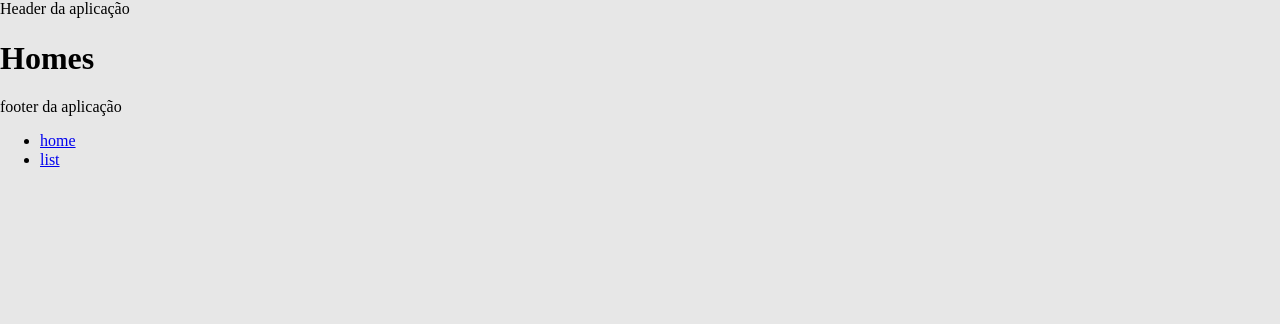
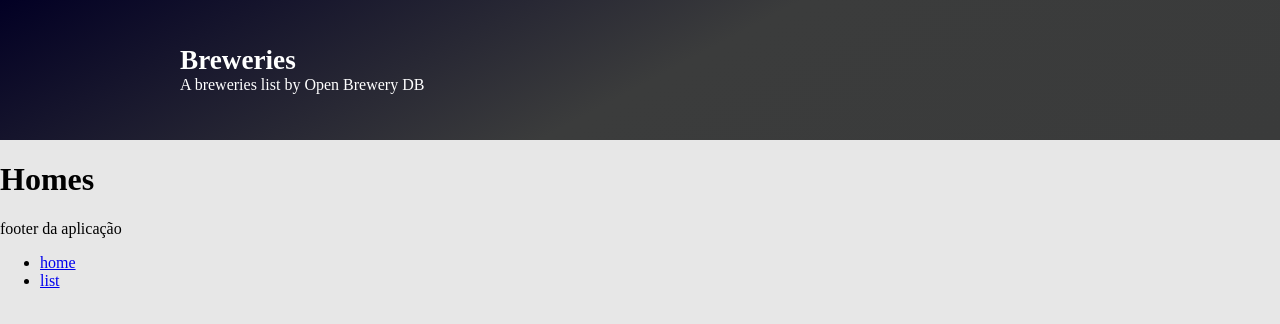
Before and after one commit to mlesouza/test-front-end, a website: page app/index.html in a window 1280 px wide. Drawn offline with nearby package versions, Linux system fonts and the light colour scheme; some packages are replaced by stand-ins of ours.

Commit message:
Criado Header e estilizacoes padroes

```diff
--- a/app/app.css
+++ /dev/null
@@ -1,3 +0,0 @@
-body {
-  background-color: #e7e7e7
-}
--- /dev/null
+++ b/app/assets/css/app.css
@@ -0,0 +1,2 @@
+@import url("utils.css");
+@import url("header.css");
--- /dev/null
+++ b/app/assets/css/header.css
@@ -0,0 +1,16 @@
+.header {
+    background: rgb(2, 0, 36);
+    background: linear-gradient(152deg, rgba(2, 0, 36, 1) 0%, rgba(59, 60, 60, 1) 52%, rgba(58, 59, 59, 1) 100%);
+    color: white;
+    max-height: 140px;
+    min-height: 140px;
+}
+
+.header-container {
+
+}
+
+.header-container > h1 {
+    font-size: 1.7em;
+    margin: 0;
+}
--- /dev/null
+++ b/app/assets/css/utils.css
@@ -0,0 +1,21 @@
+body {
+    background-color: #e7e7e7
+}
+
+.max-width {
+    max-width: 920px;
+    margin: auto;
+    width: calc(100% - 40px);
+}
+
+.flex {
+    display: flex;
+}
+
+.justify-center {
+    justify-content: center;
+}
+
+.align-center {
+    align-items: center;
+}
--- a/app/index.html
+++ b/app/index.html
@@ -2,16 +2,21 @@
 <!--[if lt IE 7]>      <html lang="en" ng-app="myApp" class="no-js lt-ie9 lt-ie8 lt-ie7"> <![endif]-->
 <!--[if IE 7]>         <html lang="en" ng-app="myApp" class="no-js lt-ie9 lt-ie8"> <![endif]-->
 <!--[if IE 8]>         <html lang="en" ng-app="myApp" class="no-js lt-ie9"> <![endif]-->
-<!--[if gt IE 8]><!--> <html lang="en" ng-app="myApp" class="no-js"> <!--<![endif]-->
+<!--[if gt IE 8]><!-->
+<html lang="en" ng-app="myApp" class="no-js">
+  <!--<![endif]-->
   <head>
-  <meta charset="utf-8">
-  <meta http-equiv="X-UA-Compatible" content="IE=edge">
+    <meta charset="utf-8" />
+    <meta http-equiv="X-UA-Compatible" content="IE=edge" />
     <title>My AngularJS App</title>
-  <meta name="description" content="">
-  <meta name="viewport" content="width=device-width, initial-scale=1">
-  <link rel="stylesheet" href="lib/html5-boilerplate/dist/css/normalize.css">
-  <link rel="stylesheet" href="lib/html5-boilerplate/dist/css/main.css">
-  <link rel="stylesheet" href="app.css">
+    <meta name="description" content="" />
+    <meta name="viewport" content="width=device-width, initial-scale=1" />
+    <link
+      rel="stylesheet"
+      href="lib/html5-boilerplate/dist/css/normalize.css"
+    />
+    <link rel="stylesheet" href="lib/html5-boilerplate/dist/css/main.css" />
+    <link rel="stylesheet" href="assets/css/app.css" />
     <script src="lib/html5-boilerplate/dist/js/vendor/modernizr-2.8.3.min.js"></script>
   </head>
   <body>
@@ -22,7 +27,6 @@
       <li><a href="#!/home">home</a></li>
       <li><a href="#!/list">list</a></li>
     </ul>
-
 
     <!-- In production use:
   <script src="//ajax.googleapis.com/ajax/libs/angularjs/x.x.x/angular.min.js"></script>
--- a/app/partials/header.html
+++ b/app/partials/header.html
@@ -1,3 +1,8 @@
-<header>
-    Header da aplicação
+<header class="header flex justify-center">
+  <div class="max-width">
+    <div class="header-container">
+      <h1>Breweries</h1>
+      <span>A breweries list by Open Brewery DB</span>
+    </div>
+  </div>
 </header>
```
Lines whose indentation alone changed are shown as unchanged.
